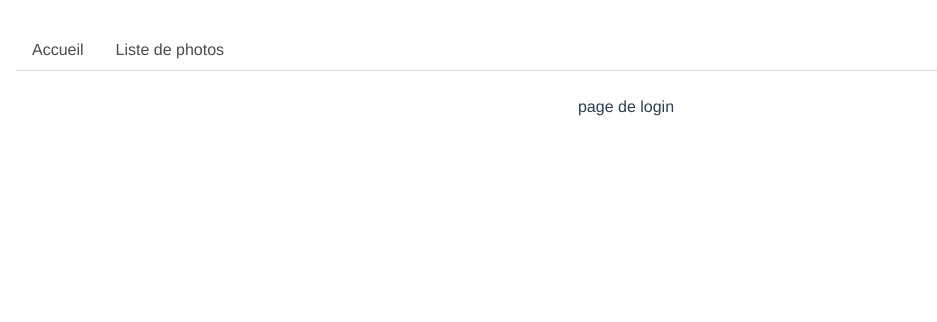
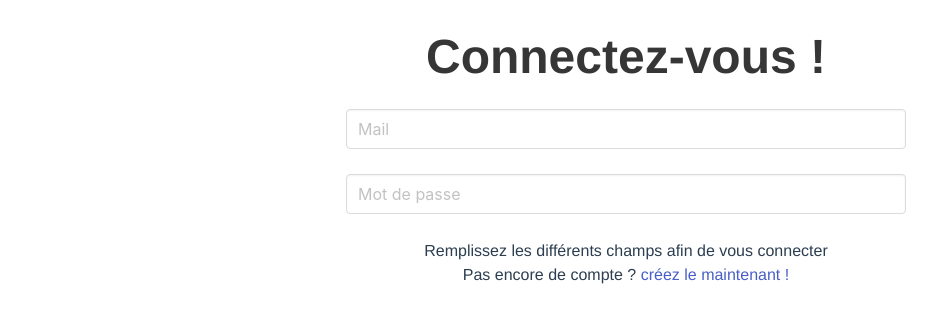
Before and after one commit to gciliberti/geoQuizz_backoffice, a Vue app: page /series#/login in a window 1280 px wide. Shown: the top 322 px of the page, without its empty margins (14-951 px from the left). Built offline with nearby package versions, Linux system fonts and the light colour scheme; no server answers.

Commit message:
ajout login et register

```diff
--- a/src/App.vue
+++ b/src/App.vue
@@ -1,13 +1,17 @@
 <template>
     <div id="app">
         <div id="nav">
-            <div class="tabs">
+            <div v-if="token !== '' " class="tabs is-fullwidth">
                 <ul>
                     <li>
-                        <router-link  to="/">Accueil</router-link>
+                        <router-link to="/">Accueil</router-link>
                     </li>
                     <li>
                         <router-link to="/photos">Liste de photos</router-link>
+                    </li>
+                    <li @click="disconnect()">
+                        <router-link class="has-text-danger" to="/disconnect">Déconnexion
+                        </router-link>
                     </li>
                 </ul>
             </div>
@@ -21,26 +25,31 @@
 
     export default {
         data() {
-            return {}
+            return {
+                token: this.$store.state.token
+            }
         },
         methods: {
-            getPhotos() {
-                axios.get('/photos/').then((response) => {
-                    this.$store.commit('getPhotos', response.data.photos)
-                })
-            },
 
-            getSeries() {
-                axios.get('http://api.backoffice.local/api/index.php/series/').then((response) => {
-                    this.$store.commit('getSeries', response.data.series)
-                })
+            disconnect() {
+                this.$store.commit('getToken', '');
+                this.$router.push('/login')
+                console.log(this.$store.state.token)
             }
         },
         mounted() {
-            this.getPhotos();
-            this.getSeries()
 
         },
+        computed: {
+            updatetoken() {
+                return this.$store.state.token
+            }
+        },
+        watch: {
+            updatetoken: function (newVal, oldVal) {
+                this.token = newVal
+            }
+        }
 
     }
 </script>
@@ -65,5 +74,11 @@
                 color: #42b983;
             }
         }
+
+        .tabs {
+            button {
+                float: right;
+            }
+        }
     }
 </style>
--- a/src/router/index.js
+++ b/src/router/index.js
@@ -5,6 +5,11 @@ import Login from "../views/Login";
 import Series from "../views/Series";
 import Photos from "../views/Photos";
 import Photo from "../components/Photo";
+import Register from "../views/Register";
+
+
+import store from "../store/index"
+
 
 Vue.use(VueRouter)
 
@@ -22,7 +27,12 @@ const routes = [
                 path: '/home/serie',
                 component: Series
             }
-        ]
+        ],
+        beforeEnter(to, from, next) {
+            if (to.name !== 'Login' && store.state.token === '') next({name: 'Login'})
+            else next()
+
+        }
     },
     {
         path: '/about',
@@ -39,13 +49,33 @@ const routes = [
     {
         path: '/login',
         name: 'Login',
-        component: Login
+        component: Login,
+    },
+    {
+        path: '/register',
+        name: 'Register',
+        component: Register
     },
 
     {
         path: '/photos',
         name: 'Photos',
-        component: Photos
+        component: Photos,
+        beforeEnter(to, from, next) {
+            if (to.name !== 'Login' && store.state.token === '') next({name: 'Login'})
+            else next()
+
+        }
+    },
+    {
+        path: '/disconnect',
+        name: 'Disconnect',
+        component: Login,
+        beforeEnter(to, from, next) {
+            if (to.name !== 'Login' && store.state.token === '') next({name: 'Login'})
+            else next()
+
+        }
     },
 
 ]
--- a/src/store/index.js
+++ b/src/store/index.js
@@ -1,6 +1,7 @@
 import Vue from 'vue'
 import Vuex from 'vuex'
 import VuexPersist from "vuex-persist";
+
 
 const vp = new VuexPersist({
     key: 'store',
@@ -14,7 +15,8 @@ export default new Vuex.Store({
 
     state: {
         series: [],
-        photos: []
+        photos: [],
+        token: ''
     },
     mutations: {
         getSeries(state, series) {
@@ -22,6 +24,10 @@ export default new Vuex.Store({
         },
         getPhotos(state, photos) {
             state.photos = photos
+        },
+
+        getToken(state, token) {
+            state.token = token
         }
 
     },
--- a/src/utils/utils.js
+++ b/src/utils/utils.js
@@ -1,3 +1,9 @@
 export const outils = {
-    methods: {}
+    methods: {
+
+        requireAuth(){
+            alert('vgyuctyityic')
+        }
+
+    }
 }
--- a/src/views/Login.vue
+++ b/src/views/Login.vue
@@ -1,20 +1,110 @@
 <template>
-    <div class="login">
-        <h1>page de login</h1>
+    <div class="connexion">
+
+
+        <h1 class="title is-1">Connectez-vous !</h1>
+        <form class="login">
+            <div class="field ">
+                <p class="control has-icons-right">
+                    <input v-model="log.email" class="input"
+                           v-bind:class="{'is-primary': isMailVerified}" type="text"
+                           placeholder="Mail" v-on="checkMail()">
+                </p>
+
+                <p class="control has-icons-right">
+                    <input v-model="log.password" class="input"
+                           v-bind:class="{'is-primary': isPswVerified}" type="password"
+                           placeholder="Mot de passe" v-on="checkPsw()">
+                </p>
+
+
+            </div>
+
+            <button ref="button" v-if="isPswVerified === true && isMailVerified === true"
+                    @click="login"
+                    class="button is-primary is-rounded">Connexion
+            </button>
+            <p v-else class="is-medium is-4">Remplissez les différents champs afin de vous connecter</p>
+        </form>
+        <p class="is-medium">Pas encore de compte ?
+            <router-link to="/register"> créez le maintenant !</router-link>
+        </p>
+
     </div>
+
 </template>
 
 <script>
     // @ is an alias to /src
-
     export default {
-        name: 'Login' ,
-        components: {},
-        methods:{
-
+        name: 'login',
+        data() {
+            return {
+                log: {
+                    email: "",
+                    password: "",
+                },
+                isMailVerified: false,
+                isPswVerified: false
+            }
+        },
+        methods: {
+            checkMail() {
+                this.isMailVerified = this.log.email !== '';
+            },
+            checkPsw() {
+                if (this.isMailVerified === true) {
+                    this.isPswVerified = this.log.password !== '';
+                }
+            },
+            login(e) {
+                e.preventDefault()
+                if (this.log.email && this.log.password) {
+                    axios.post('/login', {}, {
+                        auth: {username: this.log.email, password: this.log.password}
+                    }).then((response) => {
+                        if (response.status === 200) {
+                            let token = response.data.token;
+                            this.$store.commit('getToken', token);
+                            // this.$store.commit('getMemberID', member_id.id.trim());
+                            // this.$store.commit('getMemberName', member_id.fullname.trim());
+                            this.$router.push('/');
+                        } else {
+                            console.log('erreur')
+                        }
+                    })
+                }
+                // let parametre = {
+                //     fullname: "lucas",
+                //     email: "lucas.gurgey@orange.fr",
+                //     password: "123soleil"
+                // };
+                // axios.post('members', parametre).then((response) => {
+                //     console.table(response.data);
+                //     console.log(response)
+                // });
+            }
         },
         mounted() {
+            // if (this.$store.state.token !== "") {
+            //     this.$router.push('/')
+            // }
         },
-
     }
 </script>
+<style lang="scss">
+    .login {
+        width: 700px;
+        margin-left: auto;
+        margin-right: auto;
+        display: block;
+
+        input {
+            margin: 25px 0 25px 0;
+            width: 80%;
+            margin-left: auto;
+            margin-right: auto;
+            display: block;
+        }
+    }
+</style>
--- /dev/null
+++ b/src/views/Register.vue
@@ -0,0 +1,118 @@
+<template>
+    <div class="register container">
+        <h1 class="title is-1">Créez un compte !</h1>
+        <form class="signin">
+            <div class="field">
+                <div class="control">
+                    <input v-model="log.email" class="input is-primary" type="email" placeholder="Votre mail">
+                </div>
+                <div class="control">
+                    <input v-model="log.name" class="input is-primary" type="text" placeholder="Votre nom">
+                </div>
+
+                <div class="control">
+                    <input v-model="log.firstName" class="input is-primary" type="text" placeholder="Votre prénom">
+                </div>
+                <div class="control">
+                    <input v-model="log.phone" class="input is-primary" type="tel" placeholder="Votre n° de téléphone">
+                </div>
+
+                <div class="control">
+                    <input v-model="log.password" class="input is-primary" type="password" placeholder="Mot de passe">
+                </div>
+
+                <div class="control has-icons-right">
+                    <input v-if="log.password !== ''" v-model="log.secondPassword" class="input is-primary"
+                           type="password"
+                           placeholder="Vérifiez votre mot de passe" v-on="checkPswd()">
+                    <span v-if="isPswVerifiedTwice === true" class="icon is-small is-right">
+                        <i class="fas fa-check"></i>
+                    </span>
+                </div>
+            </div>
+
+            <button v-if="isPswVerifiedTwice === true" @click="signin" class="button is-primary">Valider</button>
+            <p v-else class="is-medium is-4">Remplissez le champs afin de créer votre
+                compte.</p>
+
+        </form>
+        <p class="is-medium is-4 ">retour à la
+            <router-link to="login">
+                page de connexion
+            </router-link>
+        </p>
+
+    </div>
+
+</template>
+
+<script>
+    // @ is an alias to /src
+    export default {
+        name: 'login',
+        data() {
+            return {
+                log: {
+                    email: "",
+                    password: "",
+                    name: "",
+                    firstName: '',
+                    phone: '',
+                    secondPassword: ""
+                },
+                isPswVerifiedTwice: false
+            }
+        },
+        methods: {
+            checkPswd() {
+                this.isPswVerifiedTwice = !!(this.log.password === this.log.secondPassword && this.log.email && this.log.name && this.log.password);
+            },
+            signin(e) {
+                e.preventDefault()
+                if (this.log.email && this.log.password && this.log.name && this.log.firstName && this.log.phone) {
+                    let param = {
+                        nom: this.log.name,
+                        prenom: this.log.firstName,
+                        mail: this.log.email,
+                        motdepasse: this.log.password,
+                        telephone: this.log.phone,
+                    };
+                    console.table(param)
+                    axios.post('/register', param).then((response) => {
+                        if (response.status === 201) {
+                            this.$store.commit('getToken', response.data.token)
+                            console.log(this.$store.state.token)
+                            // this.$router.push('/')
+                        } else {
+                            Console.log('fail')
+                        }
+                    })
+                }
+            }
+        },
+        mounted() {
+
+        }
+    }
+</script>
+
+<style lang="scss">
+
+    .register {
+        .signin {
+            width: 700px;
+            margin-left: auto;
+            margin-right: auto;
+            display: block;
+
+            input {
+                margin: 25px 0 25px 0;
+                width: 80%;
+                margin-left: auto;
+                margin-right: auto;
+                display: block;
+            }
+        }
+    }
+
+</style>
```
Also changed, not shown: src/main.js (+12 -2 lines), src/views/Home.vue (+18 -2 lines).
